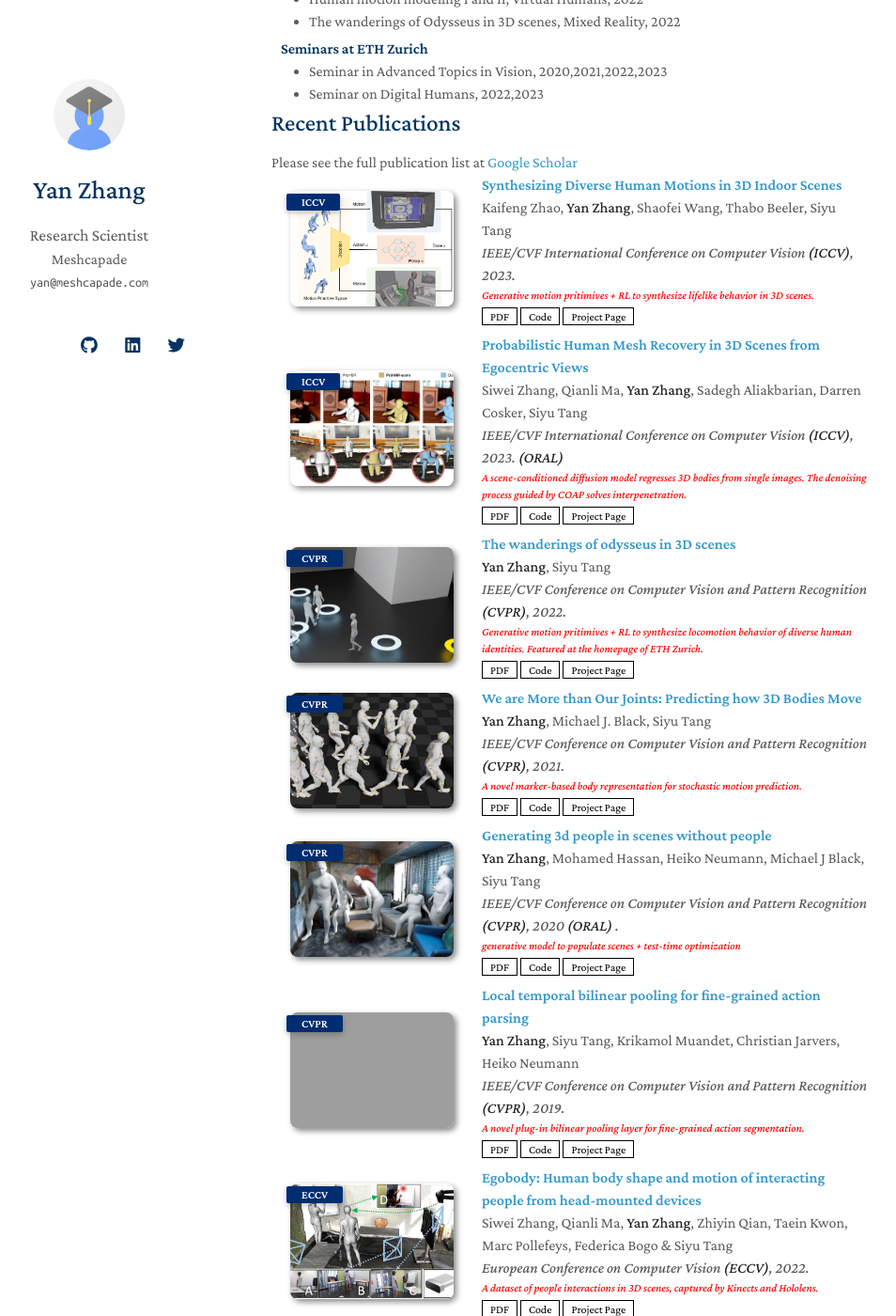
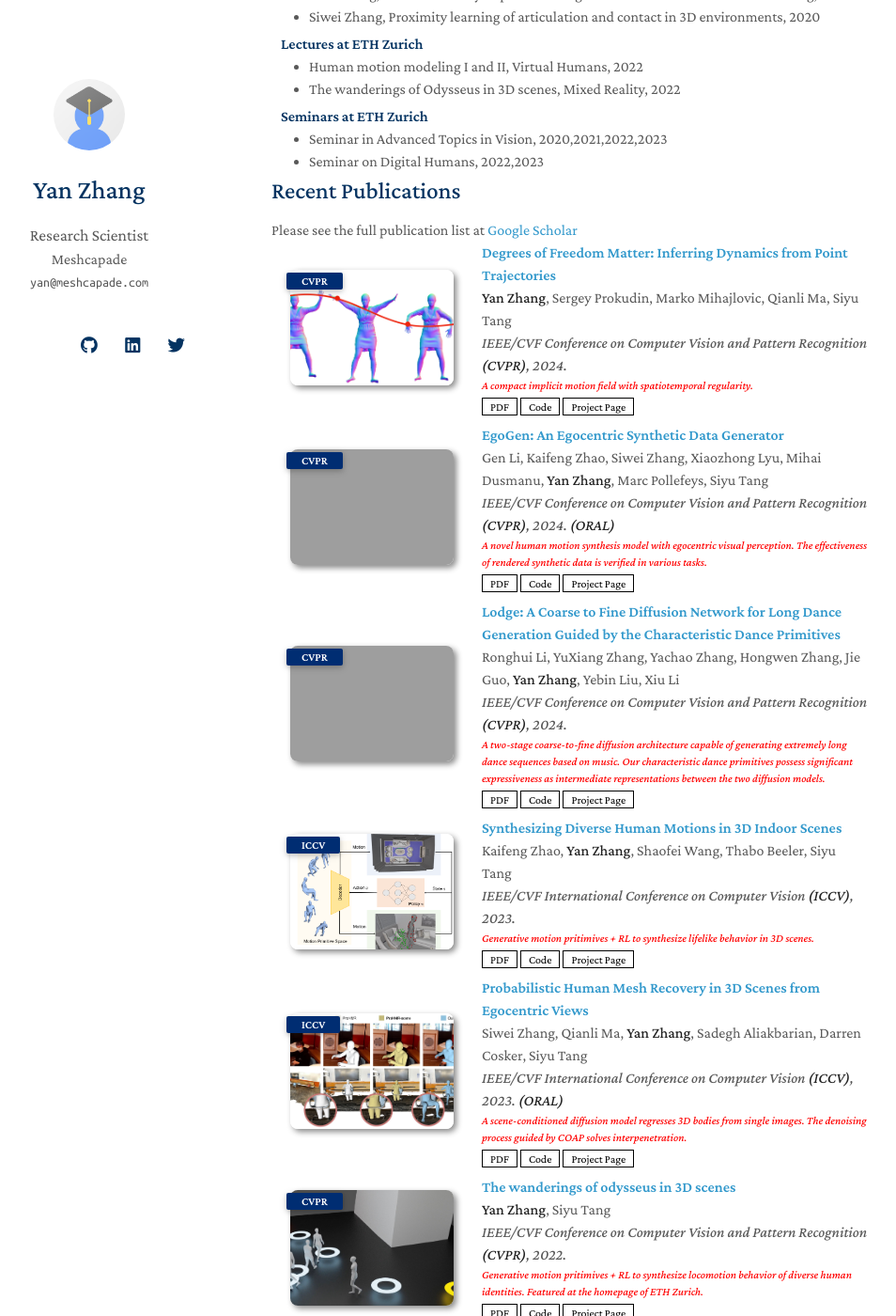
Before and after one commit to yz-cnsdqz/yz-cnsdqz.github.io, a Jekyll site: the page built from index.md, in a window 1280 px wide and 1400 px high, scrolled down 1218 px. Shown: the whole window at 94% size, without its empty margins (181-1135 px from the left). Built offline with Jekyll 4.4.1, drawn with Linux system fonts in a browser that asks for light colours; nearby versions of some CDN libraries; a style sheet for code colours, icons or effects is not loaded; some of the changed text lies outside the part shown; grey boxes are pictures that could not be loaded.

Commit message:
update page

```diff
--- a/_includes/publications.md
+++ b/_includes/publications.md
@@ -6,6 +6,69 @@
 Please see the full publication list at <a href="https://scholar.google.com/citations?user=5VpkLO8AAAAJ&hl=en">Google Scholar</a>
 
 
+
+<li>
+<div class="pub-row">
+  <div class="col-sm-3 abbr" style="position: relative;padding-right: 15px;padding-left: 15px;">
+    <img src="assets/img/doma.png" class="teaser img-fluid z-depth-1">
+    <abbr class="badge">CVPR</abbr>
+  </div>
+  <div class="col-sm-9" style="position: relative;padding-right: 15px;padding-left: 20px;">
+    <div class="title"><a href="https://arxiv.org/abs/2406.03625">Degrees of Freedom Matter: Inferring Dynamics from Point Trajectories</a></div>
+    <div class="author"> <strong>Yan Zhang</strong>, Sergey Prokudin, Marko Mihajlovic, Qianli Ma, Siyu Tang</div>
+    <div class="periodical"><em>IEEE/CVF Conference on Computer Vision and Pattern Recognition <strong>(CVPR)</strong>, 2024.</em></div>
+    <div style="font-size: 12px;color: red;"><em>A compact implicit motion field with spatiotemporal regularity.</em></div>
+    <div class="links">
+      <a href="https://arxiv.org/abs/2406.03625" class="btn btn-sm z-depth-0" role="button" target="_blank" style="font-size:12px;">PDF</a>
+      <a href="https://yz-cnsdqz.github.io/eigenmotion/DOMA/" class="btn btn-sm z-depth-0" role="button" target="_blank" style="font-size:12px;">Code</a>
+      <a href="https://yz-cnsdqz.github.io/eigenmotion/DOMA/" class="btn btn-sm z-depth-0" role="button" target="_blank" style="font-size:12px;">Project Page</a>
+    </div>
+  </div>
+</div>
+</li>
+
+
+<li>
+<div class="pub-row">
+  <div class="col-sm-3 abbr" style="position: relative;padding-right: 15px;padding-left: 15px;">
+    <img src="assets/img/egogen.png" class="teaser img-fluid z-depth-1">
+    <abbr class="badge">CVPR</abbr>
+  </div>
+  <div class="col-sm-9" style="position: relative;padding-right: 15px;padding-left: 20px;">
+    <div class="title"><a href="https://arxiv.org/abs/2401.08739">EgoGen: An Egocentric Synthetic Data Generator</a></div>
+    <div class="author"> Gen Li, Kaifeng Zhao, Siwei Zhang, Xiaozhong Lyu, Mihai Dusmanu, <strong>Yan Zhang</strong>, Marc Pollefeys, Siyu Tang</div>
+    <div class="periodical"><em>IEEE/CVF Conference on Computer Vision and Pattern Recognition <strong>(CVPR)</strong>, 2024. <strong>(ORAL) </strong>  </em></div>
+    <div style="font-size: 12px;color: red;"><em>A novel human motion synthesis model with egocentric visual perception. The effectiveness of rendered synthetic data is verified in various tasks.</em></div>
+    <div class="links">
+      <a href="https://arxiv.org/abs/2401.08739" class="btn btn-sm z-depth-0" role="button" target="_blank" style="font-size:12px;">PDF</a>
+      <a href="https://ego-gen.github.io" class="btn btn-sm z-depth-0" role="button" target="_blank" style="font-size:12px;">Code</a>
+      <a href="https://ego-gen.github.io" class="btn btn-sm z-depth-0" role="button" target="_blank" style="font-size:12px;">Project Page</a>
+    </div>
+  </div>
+</div>
+</li>
+
+
+
+<li>
+<div class="pub-row">
+  <div class="col-sm-3 abbr" style="position: relative;padding-right: 15px;padding-left: 15px;">
+    <img src="assets/img/egogen.png" class="teaser img-fluid z-depth-1">
+    <abbr class="badge">CVPR</abbr>
+  </div>
+  <div class="col-sm-9" style="position: relative;padding-right: 15px;padding-left: 20px;">
+    <div class="title"><a href="https://arxiv.org/abs/2403.10518">Lodge: A Coarse to Fine Diffusion Network for Long Dance Generation Guided by the Characteristic Dance Primitives</a></div>
+    <div class="author"> Ronghui Li, YuXiang Zhang, Yachao Zhang, Hongwen Zhang, Jie Guo, <strong>Yan Zhang</strong>, Yebin Liu, Xiu Li</div>
+    <div class="periodical"><em>IEEE/CVF Conference on Computer Vision and Pattern Recognition <strong>(CVPR)</strong>, 2024. </em></div>
+    <div style="font-size: 12px;color: red;"><em> A two-stage coarse-to-fine diffusion architecture capable of generating extremely long dance sequences based on music. Our characteristic dance primitives possess significant expressiveness as intermediate representations between the two diffusion models.</em></div>
+    <div class="links">
+      <a href="https://arxiv.org/abs/2403.10518" class="btn btn-sm z-depth-0" role="button" target="_blank" style="font-size:12px;">PDF</a>
+      <a href="https://li-ronghui.github.io/lodge" class="btn btn-sm z-depth-0" role="button" target="_blank" style="font-size:12px;">Code</a>
+      <a href="https://li-ronghui.github.io/lodge" class="btn btn-sm z-depth-0" role="button" target="_blank" style="font-size:12px;">Project Page</a>
+    </div>
+  </div>
+</div>
+</li>
 
 
 <li>
--- a/index.md
+++ b/index.md
@@ -26,7 +26,8 @@ Please see more details in my [CV](assets/files/yanzhang_CV.pdf).
 
 
 ## News
-- **[Feb. 2024]** Three papers, [EgoGen](https://ego-gen.github.io), [LODGE](https://li-ronghui.github.io/lodge), and [DOMA](https://yz-cnsdqz.github.io/eigenmotion/DOMA/) are accepted by CVPR'24.
+- **[May. 2024]** Give a guest lecture about **RL in Behavior Modeling** in [Artificial Intelligence for Digital Characters - SS 24](https://cgl.ethz.ch/teaching/aichar24/home.php), hosted by Dr. Rafael Wampfler, Computer Graphics Lab, ETH Zurich. The revised lecture notes is [here]().
+- **[Feb. 2024]** Three papers, [EgoGen](https://ego-gen.github.io) (**ORAL**), [LODGE](https://li-ronghui.github.io/lodge), and [DOMA](https://yz-cnsdqz.github.io/eigenmotion/DOMA/) are accepted by CVPR'24.
 - **[Jan. 2024]** Join Meshcapade as a machine learning scientist.
 - **[Oct. 2023]** Serve as area chair for CVPR'24.
 - **[Jul. 2023]** Two papers, [DIMOS](https://zkf1997.github.io/DIMOS/) and [EgoHMR](https://sanweiliti.github.io/egohmr/egohmr.html) (Oral Presentation), are accepted to ICCV'23.
```
Also changed, not shown: assets/img/doma.png (added), 1 other file.
